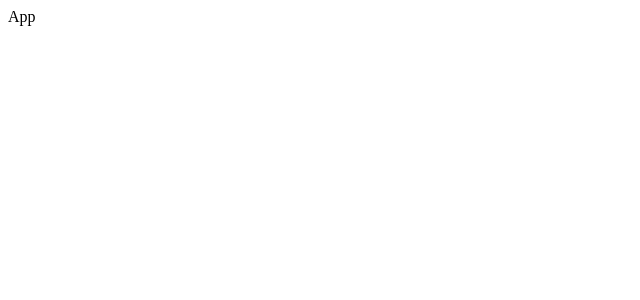
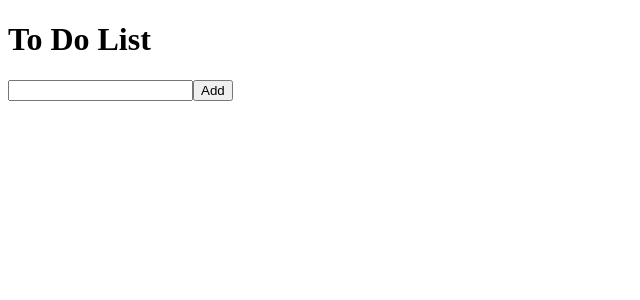
Before and after one commit to yagmurtasanyurek/To-do-list-, a React (Vite) app: page / in a window 1280 px wide. Shown: the top 300 px of the page, without its empty margins (0-640 px from the left). Built offline with nearby package versions, Linux system fonts and the light colour scheme.

Commit message:
Add: add task functionality

```diff
--- a/src/App.jsx
+++ b/src/App.jsx
@@ -1,5 +1,33 @@
+import TaskInput from "./components/TaskInput.jsx";
+import TaskList from "./components/TaskList.jsx";
+import Header from "./components/Header.jsx";
+import { useEffect, useState } from "react";
+
 function App() {
-  return <div>App</div>;
+  const [tasks, setTasks] = useState([]);
+
+  // for taking task from TaskInput, and update tasks.
+  const createTask = (taskName) => {
+    const newTask = {
+      name: taskName,
+      isDone: false,
+    };
+
+    //functional state updater, cause state depends on previous one.
+    setTasks((prev) => [newTask, ...prev]);
+  };
+
+  useEffect(() => {
+    console.log(tasks);
+  }, [tasks]);
+
+  return (
+    <div>
+      <Header />
+      <TaskInput onAddTask={createTask} />
+      <TaskList tasks={tasks} />
+    </div>
+  );
 }
 
 export default App;
--- /dev/null
+++ b/src/components/Header.jsx
@@ -0,0 +1,9 @@
+function Header() {
+  return (
+    <div>
+      <h1>To Do List</h1>
+    </div>
+  );
+}
+
+export default Header;
--- /dev/null
+++ b/src/components/ShowTask.jsx
@@ -0,0 +1,4 @@
+function ShowTask() {
+  return <div></div>;
+}
+export default ShowTask;
--- /dev/null
+++ b/src/components/TaskInput.jsx
@@ -0,0 +1,24 @@
+import { useState } from "react";
+
+function TaskInput({ onAddTask }) {
+  const [taskName, setTaskName] = useState("");
+  const handleChange = (e) => {
+    setTaskName(e.target.value);
+  };
+  const handleSubmit = (e) => {
+    e.preventDefault();
+    onAddTask(taskName);
+    setTaskName("");
+  };
+
+  return (
+    <div>
+      <form onSubmit={handleSubmit}>
+        <input value={taskName} onChange={handleChange} />
+        <button>Add</button>
+      </form>
+    </div>
+  );
+}
+
+export default TaskInput;
--- /dev/null
+++ b/src/components/TaskList.jsx
@@ -0,0 +1,4 @@
+function TaskList() {
+  return <div></div>;
+}
+export default TaskList;
```
